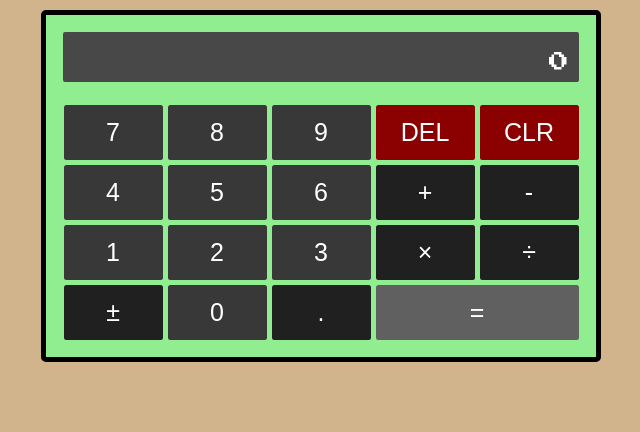
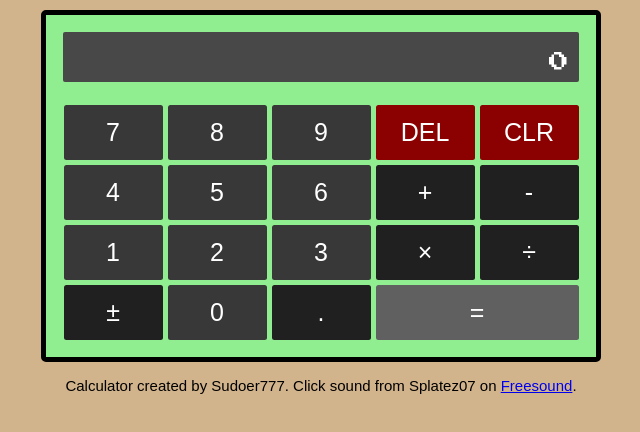
Before and after one commit to sudoer777/calculator, a plain HTML site: page index.html in a window 1280 px wide. Shown: the whole page, without its empty margins (319-959 px from the left). Drawn offline with Linux system fonts and the light colour scheme.

Commit message:
Add credit for click sound

```diff
--- a/index.html
+++ b/index.html
@@ -43,5 +43,8 @@
         <audio id="click-down-sound" src="sounds/ClickDown.mp3"></audio>
         <audio id="click-up-sound" src="sounds/ClickUp.mp3"></audio>
         <script src="script.js"></script>
+        <footer>
+            <span>Calculator created by Sudoer777. Click sound from Splatez07 on <a href="https://freesound.org/s/413690/">Freesound</a>.</span>
+        </footer>
     </body>
 </html>
--- a/style.css
+++ b/style.css
@@ -103,3 +103,11 @@ body {
 #numpad-solve {
     background-color: #606060 !important;
 }
+
+
+
+footer {
+    font-size: 0.75em;
+    text-align: center;
+    margin-top: 1em;
+}
```
